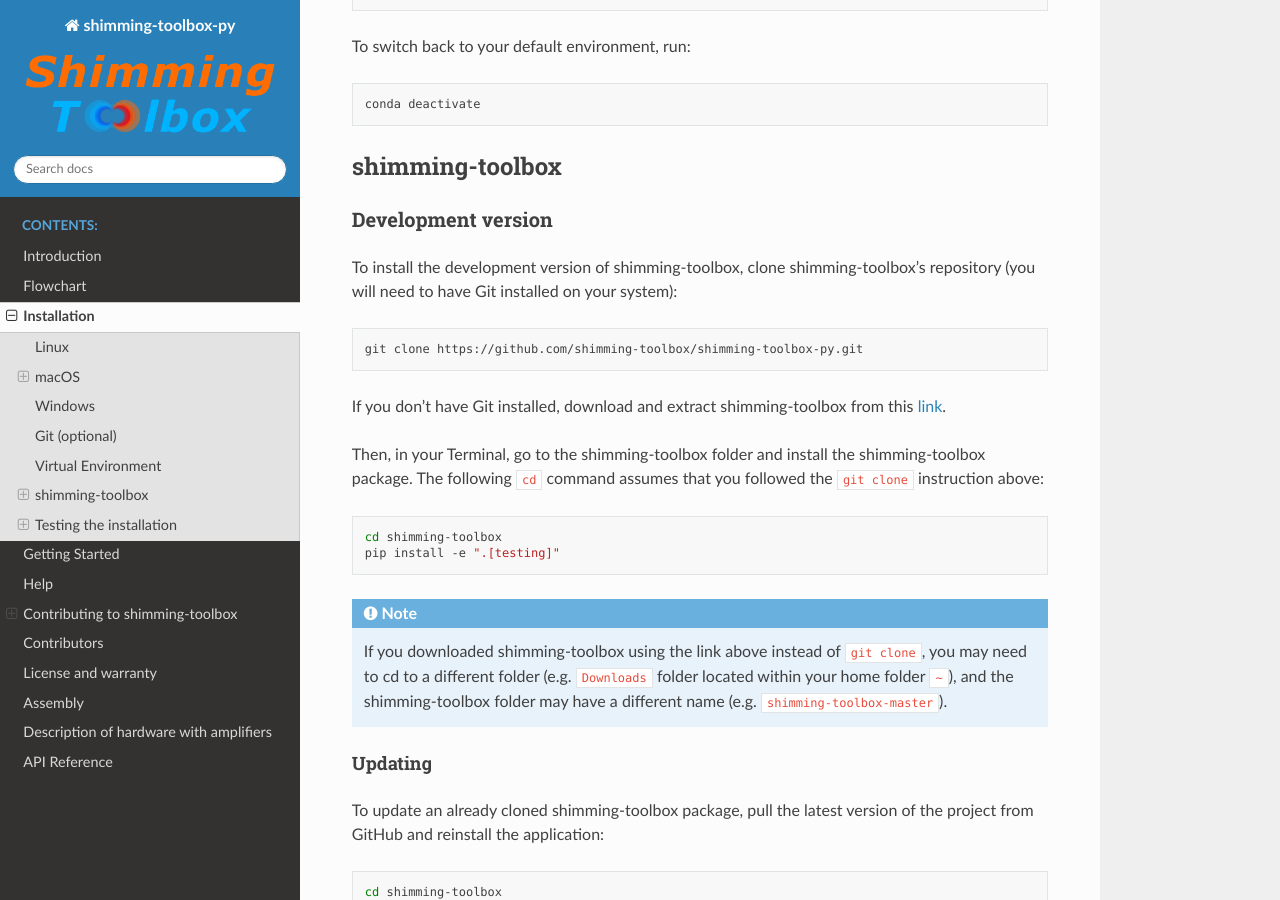
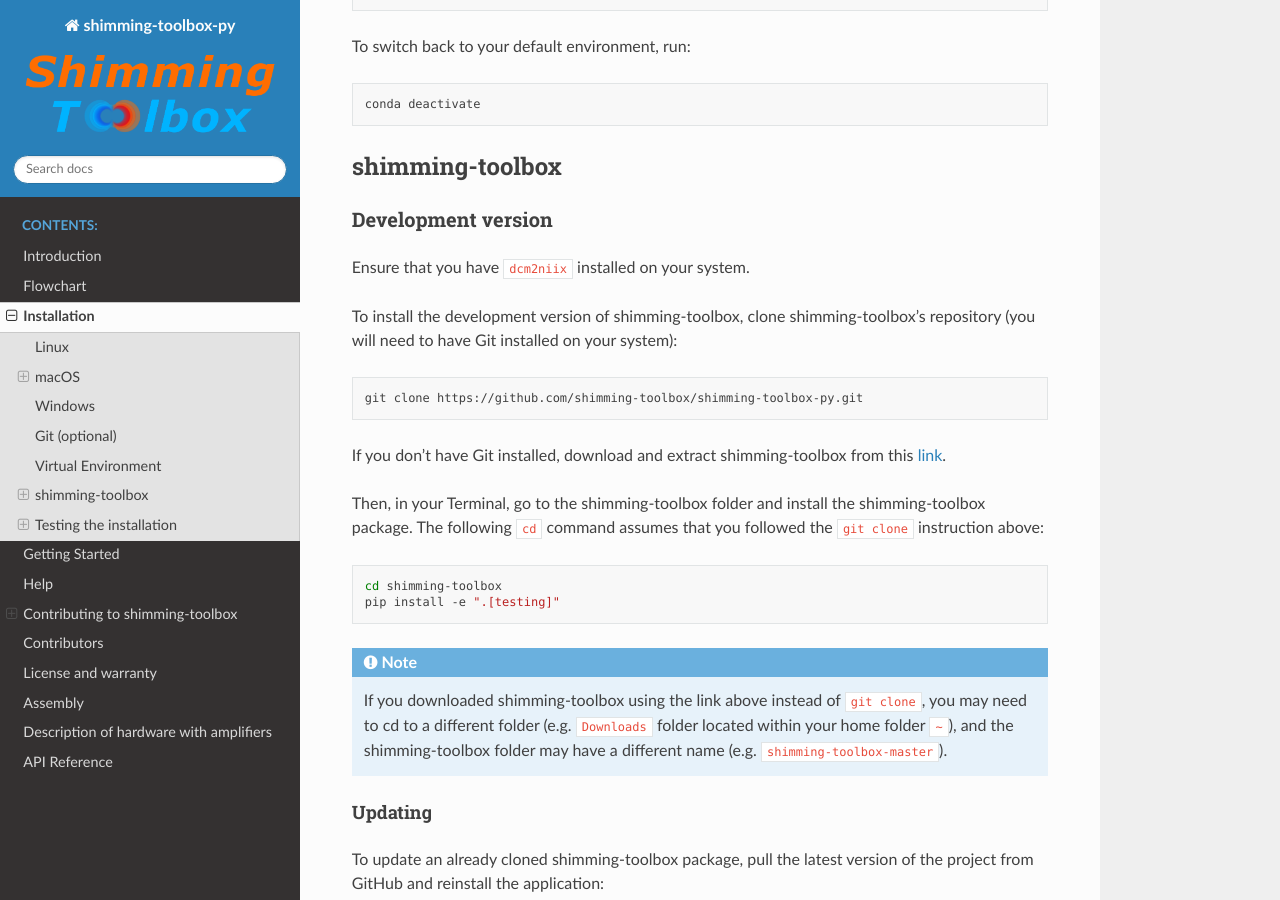
Before and after one commit to shimming-toolbox/shimming-toolbox, a Sphinx documentation site: the page built from docs/source/2_getting_started/1_installation.rst, in a window 1280 px wide and 900 px high, scrolled down 2427 px. Built offline with Sphinx 7.4.7 and the Read the Docs theme 2.0.0, drawn with Linux system fonts in a browser that asks for light colours.

Commit message:
[docs][installation] Add dxm2niix as dependency in docs

```diff
--- a/docs/source/2_getting_started/1_installation.rst
+++ b/docs/source/2_getting_started/1_installation.rst
@@ -138,6 +138,8 @@ shimming-toolbox
 Development version
 ~~~~~~~~~~~~~~~~~~~
 
+Ensure that you have ``dcm2niix`` installed on your system.
+
 To install the development version of shimming-toolbox, clone
 shimming-toolbox's repository (you will need to have Git installed on
 your system):
```
